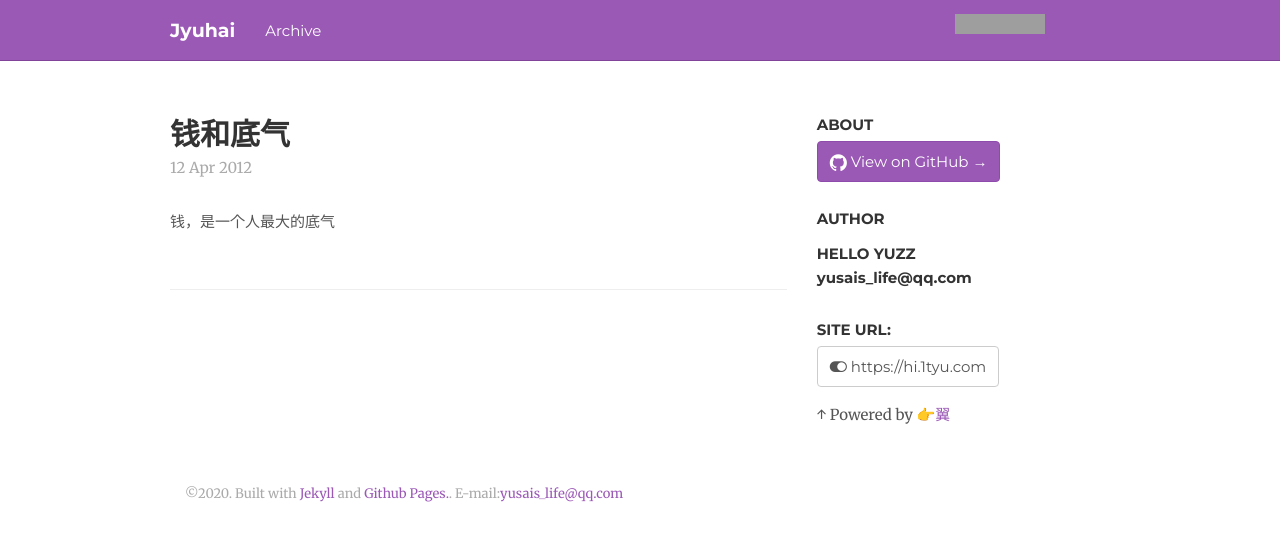
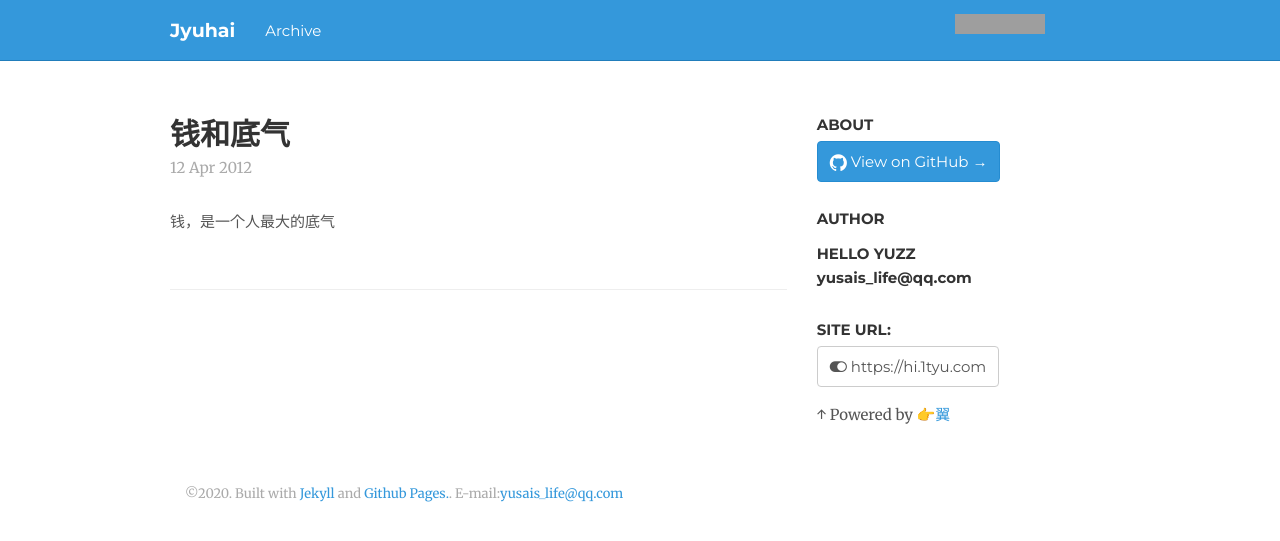
Before and after one commit to helloyuzz/me.wgrib2.com, a Jekyll site: the page built from _posts/2012-04-12-More Money.md, in a window 1280 px wide. Shown: the top 541 px of the page. Built offline with Jekyll 4.4.1, drawn with Linux system fonts in a browser that asks for light colours; nearby versions of some CDN libraries; emoji names are drawn with the system emoji font; comment, search, counter and statistics services are not loaded; grey boxes are pictures that could not be loaded.

Commit message:
Update theme.yml

```diff
--- a/_data/theme.yml
+++ b/_data/theme.yml
@@ -14,7 +14,7 @@ num_home_posts: 5
 # - purple
 # - orange
 # - red
-color: purple
+color: blue
 
 # Show navigation below each post?
 show_post_navs: false
```
